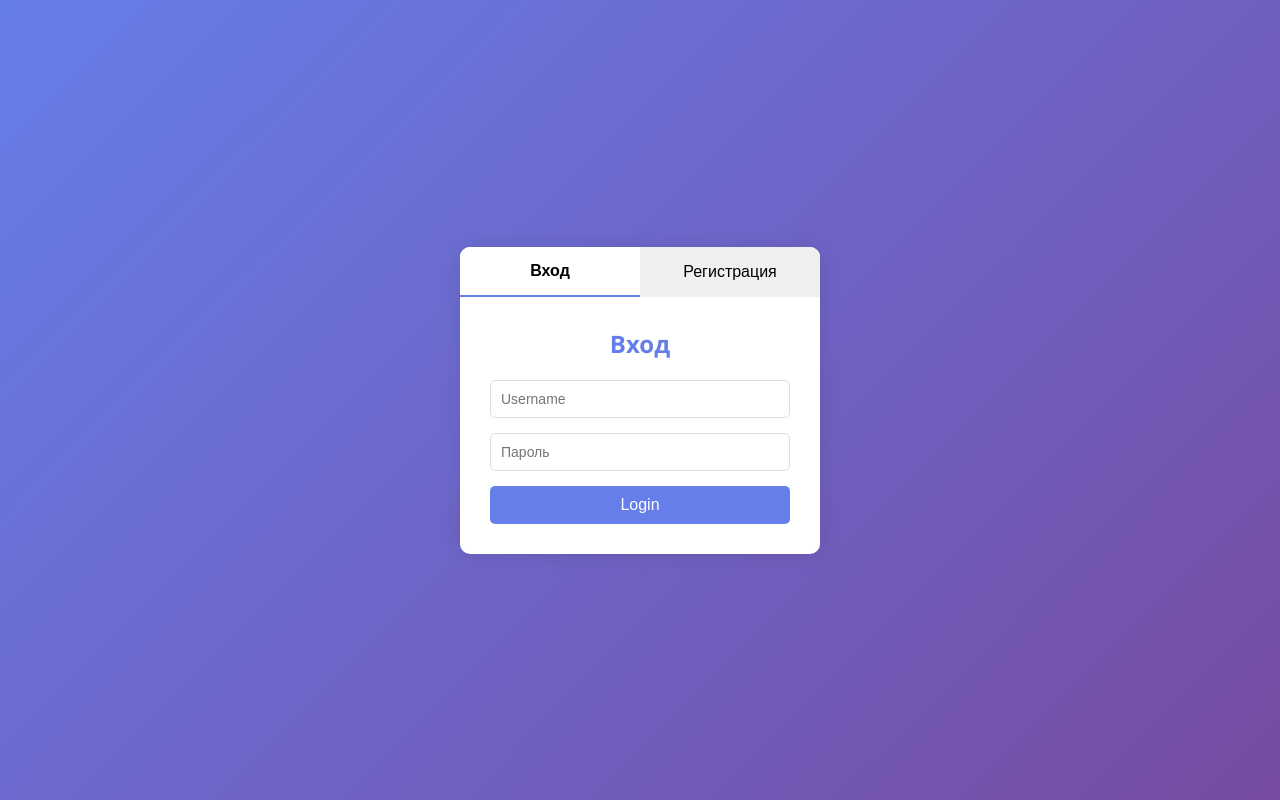
After one commit to Goti-staniol/Flask-Notes, a Flask app: page /auth in a window 1280 px wide. The commit adds this page. Run offline with Flask 3, Linux system fonts and the light colour scheme; some libraries are stand-ins or nearby versions.

Commit message:
✨ Added login/registration system 🐛 Fixed Bugs 🎨 Updated code structure and logic

```diff
--- a/core/database/models.py
+++ b/core/database/models.py
@@ -18,3 +18,4 @@ class Notes(db.Model):
     owner_id = db.Column(db.Integer, db.ForeignKey('user.id'))
     title = db.Column(db.String(25), nullable=False)
     description = db.Column(db.String, nullable=True)
+    # photo = db.Column(db.String, nullable=True)
--- a/core/forms.py
+++ b/core/forms.py
@@ -0,0 +1,38 @@
+from flask_wtf import FlaskForm
+from flask_wtf.file import FileField, FileAllowed
+
+from wtforms.validators import DataRequired, Email
+from wtforms import (
+    StringField,
+    TextAreaField,
+    SubmitField,
+    PasswordField
+)
+
+
+class LoginForm(FlaskForm):
+    username = StringField(label='username', validators=[DataRequired()])
+    password = PasswordField(label='password', validators=[DataRequired()])
+    submit = SubmitField('Login')
+
+
+class RegistrationForm(FlaskForm):
+    username = StringField(label='username', validators=[DataRequired()])
+    email = StringField(label='email', validators=[DataRequired(), Email()])
+    password = PasswordField(label='password', validators=[DataRequired()])
+    submit = SubmitField('Registration')
+
+
+class NoteForm(FlaskForm):
+    title = StringField(label='title', validators=[DataRequired()])
+    description = TextAreaField(label='description')
+    photo = FileField(
+        'Photo',
+        validators=[
+            FileAllowed(
+                upload_set=['png', 'jpeg', 'jpg'],
+                message='Только Фотографии!'
+            )
+        ]
+    )
+    submit = SubmitField('Сохранить')
--- a/core/init/cfg.py
+++ b/core/init/cfg.py
@@ -4,5 +4,5 @@ import os
 class Config:
     SECRET_KEY = os.urandom(24).hex()
     SQLALCHEMY_DATABASE_URI = 'sqlite:///site.db'
-    UPLOAD_FOLDER = 'uploads'
+    UPLOAD_FOLDER = os.path.abspath('core/static/uploads')
     SQLALCHEMY_TRACK_MODIFICATIONS = False
--- a/core/routers/__init__.py
+++ b/core/routers/__init__.py
@@ -1,2 +1,2 @@
-from .home import home_router
+from .user import user_router
 from .notes import notes_router
--- /dev/null
+++ b/core/routers/user.py
@@ -0,0 +1,59 @@
+from flask import Blueprint, render_template, session, url_for, redirect
+from werkzeug.security import generate_password_hash
+
+from core.init.app import login_manager, db
+from core.database import User, Notes
+from core.forms import LoginForm, RegistrationForm
+from core.validators import (
+    validate_email,
+    validate_username,
+    validate_password
+)
+
+
+user_router = Blueprint('user', __name__)
+
+
+@login_manager.user_loader
+def load_user(user_id):
+    return User.query.get(int(user_id))
+
+
+@user_router.route('/')
+def home():
+    notes = Notes().query.all()
+    return render_template('home/index.html', notes=notes)
+
+
+@user_router.route('/auth', methods=['POST', 'GET'])
+def auth():
+    register_form = RegistrationForm()
+    login_form = LoginForm()
+
+    if register_form.is_submitted():
+        if not validate_email(register_form.email):
+            if not validate_username(register_form.username):
+                username = register_form.username.data
+                email = register_form.email.data
+                password = register_form.password.data
+                user = User(
+                    username=username,
+                    email=email,
+                    password=generate_password_hash(password)
+                )
+                db.session.add(user)
+                db.session.commit()
+                db.session.close()
+                session['username'] = username
+
+    if login_form.is_submitted():
+        if validate_username(login_form.username):
+            if validate_password(login_form.username, login_form.password):
+                username = login_form.username.data
+                return redirect(url_for('user.home', username=username))
+
+    return render_template(
+        'auth.html',
+        register_form=register_form,
+        login_form=login_form
+    )
--- /dev/null
+++ b/core/static/scripts/auth-style.js
@@ -0,0 +1,18 @@
+const loginTab = document.getElementById('loginTab');
+const registerTab = document.getElementById('registerTab');
+const loginForm = document.getElementById('loginForm');
+const registerForm = document.getElementById('registerForm');
+
+loginTab.addEventListener('click', () => {
+  loginTab.classList.add('active');
+  registerTab.classList.remove('active');
+  loginForm.classList.add('active');
+  registerForm.classList.remove('active');
+});
+
+registerTab.addEventListener('click', () => {
+  registerTab.classList.add('active');
+  loginTab.classList.remove('active');
+  registerForm.classList.add('active');
+  loginForm.classList.remove('active');
+});
--- /dev/null
+++ b/core/static/styles/auth.css
@@ -0,0 +1,75 @@
+* { margin: 0; padding: 0; box-sizing: border-box; }
+body {
+  font-family: 'Segoe UI', Tahoma, Geneva, Verdana, sans-serif;
+  background: linear-gradient(135deg, #667eea, #764ba2);
+  height: 100vh;
+  display: flex;
+  justify-content: center;
+  align-items: center;
+  color: #333;
+}
+
+.container {
+  background: #fff;
+  width: 360px;
+  border-radius: 10px;
+  overflow: hidden;
+  box-shadow: 0 0 20px rgba(0,0,0,0.1);
+}
+
+.tab-menu {
+  display: flex;
+}
+.tab-menu button {
+  flex: 1;
+  padding: 15px;
+  border: none;
+  background: #f0f0f0;
+  cursor: pointer;
+  font-size: 16px;
+  transition: background 0.3s;
+}
+.tab-menu button.active {
+  background: #fff;
+  border-bottom: 2px solid #667eea;
+  font-weight: bold;
+}
+
+.form-container {
+  padding: 30px;
+}
+.form-container form {
+  display: none;
+  flex-direction: column;
+}
+.form-container form.active {
+  display: flex;
+}
+.form-container h2 {
+  margin-bottom: 20px;
+  color: #667eea;
+  text-align: center;
+}
+.form-container input[type="text"],
+.form-container input[type="email"],
+.form-container input[type="password"] {
+  padding: 10px;
+  margin-bottom: 15px;
+  border: 1px solid #ddd;
+  border-radius: 5px;
+  font-size: 14px;
+  width: 100%;
+}
+.form-container input[type="submit"] {
+  padding: 10px;
+  background: #667eea;
+  color: #fff;
+  border: none;
+  border-radius: 5px;
+  font-size: 16px;
+  cursor: pointer;
+  transition: background 0.3s;
+}
+.form-container input[type="submit"]:hover {
+  background: #556cd6;
+}
--- /dev/null
+++ b/core/templates/auth.html
@@ -0,0 +1,34 @@
+<!DOCTYPE html>
+<html lang="ru">
+<head>
+  <meta charset="UTF-8">
+  <meta name="viewport" content="width=device-width, initial-scale=1.0">
+  <title>Регистрация и Вход</title>
+  <link rel="stylesheet" href="{{ url_for('static', filename='styles/auth.css') }}">
+</head>
+<body>
+  <div class="container">
+    <div class="tab-menu">
+      <button id="loginTab" class="active">Вход</button>
+      <button id="registerTab">Регистрация</button>
+    </div>
+    <div class="form-container">
+      <form id="loginForm" class="active" method="POST" action="">
+        {{ login_form.hidden_tag() }}
+        <h2>Вход</h2>
+        {{ login_form.username(placeholder="Username") }}
+        {{ login_form.password(placeholder="Пароль") }}
+        {{ login_form.submit() }}
+      </form>
+      <form id="registerForm" method="POST" action="">
+        {{ register_form.hidden_tag() }}
+        <h2>Регистрация</h2>
+        {{ register_form.username(placeholder="username") }}
+        {{ register_form.email(placeholder="Email") }}
+        {{ register_form.password(placeholder="Пароль") }}
+        {{ register_form.submit() }}
+      </form>
+    </div>
+  </div>
+  <script src="{{ url_for('static', filename='scripts/auth-style.js') }}"></script>
+</body>
```
Also changed, not shown: core/init/app.py (+3 -7 lines), core/routers/home.py (deleted, +0 -18 lines), core/routers/notes.py (+19 -1 lines), core/templates/notes/index.html (+12 -7 lines), core/validators.py (added, +26 -0 lines), core/static/scripts/notes-form-style.js (renamed from core/static/scripts/notes-style.js), core/static/styles/notes-form.css (renamed from core/static/styles/notes-style.css).
